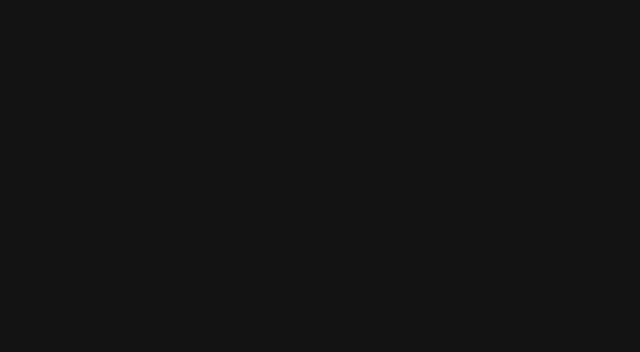
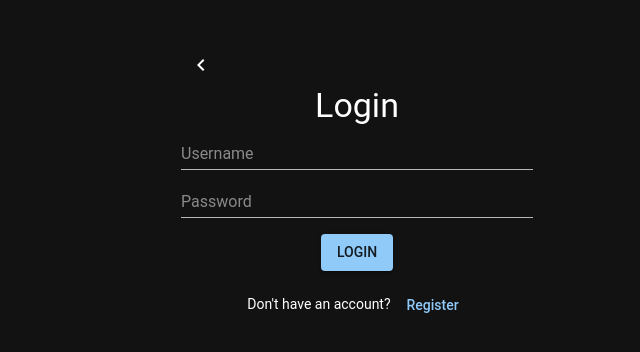
Before and after one commit to CodeMaster482/minions-client, a React (Create React App) app in the folder plugin/plugin-fulconsafe/: page /login in a window 1280 px wide. Shown: the part 216-568 px from the top of the page, without its empty margins (283-923 px from the left). Built offline with nearby package versions, Linux system fonts and the light colour scheme.

Commit message:
Login + Router + Statistic

```diff
--- a/plugin/plugin-fulconsafe/src/App.tsx
+++ b/plugin/plugin-fulconsafe/src/App.tsx
@@ -1,51 +1,34 @@
 import React from 'react';
 import { Routes, Route, useNavigate } from 'react-router-dom';
 import { useEffect, useState } from 'react';
+import ProtectedRoute from '../src/components/protectedRoutes/ProtectedRoutes';
 
 import './App.css';
 
 import MainPage from './pages/MainPage'
 import ProfilePage from './pages/ProfilePage';
+import { AuthProvider } from './context/AuthProvider';
+import LoginPage from './pages/LoginPage';
 
-interface PrivateRouteProps {
-  element: React.ReactNode; // JSX element or any renderable content
-}
 
-function PrivateRoute({element}: PrivateRouteProps) {
-  const navigate = useNavigate();
-  const [isAuthenticated, setIsAuthenticated] = useState(false);
-
-  useEffect(() => {
-    const token = localStorage.getItem('session_id');
-    setIsAuthenticated(!!token);
-  }, []);
-
-  if (!isAuthenticated) {
-    navigate('/login');
-    return null;
-  }
-
-  return element;
-}
 
 function App() {
   return (
-    <div className="App">
-      <Routes>
-        <Route path='/'
-          element={
-            <MainPage/>
-          }
-        />
-        <Route path='/settings'></Route>
-        <Route path='/profile'
-          element={
-            <PrivateRoute element={<ProfilePage/>}/>
-          }>
-        </Route>
-        <Route path='/login'></Route>
-      </Routes>
-    </div>
+    <AuthProvider>
+      <div className="App">
+        <Routes>
+          <Route path='/' element={ <MainPage/> }/>
+          <Route path='/settings'></Route>
+
+          {/* Protected Route for /profile */}
+          <Route
+            path="/profile"
+            element={ <ProfilePage /> }
+          />
+          <Route path='/login' element={<LoginPage/>}></Route>
+        </Routes>
+      </div>
+    </AuthProvider>
   );
 }
 
--- /dev/null
+++ b/plugin/plugin-fulconsafe/src/components/protectedRoutes/ProtectedRoutes.tsx
@@ -0,0 +1,26 @@
+// src/components/ProtectedRoute.tsx
+
+import React from 'react';
+import { Route, Navigate, RouteProps } from 'react-router-dom';
+import { useAuth } from '../../context/AuthProvider';
+
+// Define the ProtectedRouteProps interface without trying to extend RouteProps
+interface ProtectedRouteProps {
+  element: React.ReactNode;
+  path: string;
+  // You can add other props like exact, strict, etc., if needed
+}
+
+const ProtectedRoute: React.FC<ProtectedRouteProps> = ({ element, path }) => {
+  const { isAuthenticated } = useAuth();
+
+  // If the user is authenticated, render the element; otherwise, redirect to login
+  return (
+    <Route
+      path={path}
+      element={isAuthenticated ? element : <Navigate to="/login" />}
+    />
+  );
+};
+
+export default ProtectedRoute;
--- /dev/null
+++ b/plugin/plugin-fulconsafe/src/context/AuthProvider.tsx
@@ -0,0 +1,34 @@
+import React, { createContext, useContext, useState, ReactNode } from 'react';
+
+interface AuthContextType {
+  isAuthenticated: boolean;
+  login: () => void;
+  logout: () => void;
+}
+
+const AuthContext = createContext<AuthContextType | undefined>(undefined);
+
+export const useAuth = (): AuthContextType => {
+  const context = useContext(AuthContext);
+  if (!context) {
+    throw new Error('useAuth must be used within an AuthProvider');
+  }
+  return context;
+};
+
+interface AuthProviderProps {
+  children: ReactNode;
+}
+
+export const AuthProvider: React.FC<AuthProviderProps> = ({ children }) => {
+  const [isAuthenticated, setIsAuthenticated] = useState<boolean>(false);
+
+  const login = () => setIsAuthenticated(true);
+  const logout = () => setIsAuthenticated(false);
+
+  return (
+    <AuthContext.Provider value={{ isAuthenticated, login, logout }}>
+      {children}
+    </AuthContext.Provider>
+  );
+};
--- a/plugin/plugin-fulconsafe/src/index.css
+++ b/plugin/plugin-fulconsafe/src/index.css
@@ -1,6 +1,8 @@
 body {
+  /*
   height: 500px;
   width: 400px;
+  */
   margin: 0;
   font-family: -apple-system, BlinkMacSystemFont, 'Segoe UI', 'Roboto', 'Oxygen',
     'Ubuntu', 'Cantarell', 'Fira Sans', 'Droid Sans', 'Helvetica Neue',
--- a/plugin/plugin-fulconsafe/src/index.tsx
+++ b/plugin/plugin-fulconsafe/src/index.tsx
@@ -1,6 +1,6 @@
 import React from 'react';
 import ReactDOM from 'react-dom/client';
-import { BrowserRouter } from 'react-router-dom'
+import { BrowserRouter, MemoryRouter } from 'react-router-dom'
 
 import { ThemeProvider } from '@mui/material/styles';
 import CssBaseline from '@mui/material/CssBaseline';
@@ -21,7 +21,13 @@ root.render(
       <CssBaseline />
       {/* ThemeProvider makes the theme available down the React tree thanks to React context. */}
       {/* CssBaseline kickstart an elegant, consistent, and simple baseline to build upon. */}
-      <BrowserRouter>
+      {/*initialEntries={['/', '/login', '/profile']}*/}
+      <BrowserRouter
+        future={{
+          v7_startTransition: true,
+        }}
+        basename='/'
+      >
         <App />
       </BrowserRouter>
     </ThemeProvider>
--- /dev/null
+++ b/plugin/plugin-fulconsafe/src/pages/LoginPage.tsx
@@ -0,0 +1,120 @@
+import React, { useState, useEffect } from 'react';
+import { useNavigate } from 'react-router-dom';
+
+import { Input, Button, Typography, Box, IconButton } from '@mui/material';
+
+import ArrowBackIcon from '@mui/icons-material/KeyboardArrowLeft';
+
+import { useAuth } from '../context/AuthProvider';
+
+function AuthPage() {
+    const auth = useAuth();
+    const navigate = useNavigate();
+
+    const [username, setUsername] = useState('');
+    const [password, setPassword] = useState('');
+    const [isLogin, setIsLogin] = useState(true);  // Toggle between login and registration
+
+    const handleAuth = async () => {
+        const authData = {
+            username: username,
+            password: password
+        };
+
+        const url = isLogin
+            ? 'http://90.156.219.248:8080/api/auth/login'  // Login endpoint
+            : 'http://90.156.219.248:8080/api/auth/register';  // Registration endpoint
+
+        try {
+            const response = await fetch(url, {
+                method: 'POST',
+                headers: {
+                    'Content-Type': 'application/json'
+                },
+                body: JSON.stringify(authData)
+            });
+
+            if (!response.ok) {
+                throw new Error(isLogin ? 'Login failed' : 'Registration failed');
+            }
+
+            const data = await response.json();
+            const authToken = data.token;  // Assuming the API returns a token
+            localStorage.setItem('session_id', authToken);
+            auth.login();
+            console.log(`${isLogin ? 'Logged in' : 'Registered'} successfully:`, data);
+
+            // Optionally redirect the user after successful login/registration
+            // navigate('/profile');
+
+        } catch (error) {
+            console.error('Error during authentication:', error);
+        }
+    };
+
+    const handleNavigateBack = () => {
+        navigate('/');
+    };
+
+    useEffect(() => {
+        if (auth.isAuthenticated) {
+            navigate('/profile');
+        }
+    }, [auth.isAuthenticated, navigate]);
+
+    return (
+        <Box
+            display="inline-flex"
+            flexDirection="column"
+            alignItems="flex-start"
+            justifyContent="center"
+            minHeight="100vh"
+            width="50vh"
+            p={3}
+        >
+            <IconButton onClick={handleNavigateBack}>
+                <ArrowBackIcon />
+            </IconButton>
+            <Box>
+                <Typography variant="h4" gutterBottom>{isLogin ? 'Login' : 'Register'}</Typography>
+                <Input
+                    placeholder="Username"
+                    value={username}
+                    onChange={(e) => setUsername(e.target.value)}
+                    sx={{ mb: 2, width: '100%' }}
+                />
+                <Input
+                    placeholder="Password"
+                    type="password"
+                    value={password}
+                    onChange={(e) => setPassword(e.target.value)}
+                    sx={{ mb: 2, width: '100%' }}
+                />
+
+                <Button
+                    variant="contained"
+                    color="primary"
+                    onClick={handleAuth}
+                >
+                    {isLogin ? 'Login' : 'Register'}
+                </Button>
+
+                <Box mt={2}>
+                    <Typography variant="body2">
+                        {isLogin ? "Don't have an account?" : "Already have an account?"}
+                        <Button
+                            variant="text"
+                            color="primary"
+                            onClick={() => setIsLogin(!isLogin)}
+                            sx={{ textTransform: 'none', marginLeft: 1 }}
+                        >
+                            {isLogin ? 'Register' : 'Login'}
+                        </Button>
+                    </Typography>
+                </Box>
+            </Box>
+        </Box>
+    );
+}
+
+export default AuthPage;
--- a/plugin/plugin-fulconsafe/src/pages/ProfilePage.tsx
+++ b/plugin/plugin-fulconsafe/src/pages/ProfilePage.tsx
@@ -1,22 +1,66 @@
-import React, { useEffect } from 'react';
+import React, { useEffect, useState } from 'react';
 import { Input } from '@mui/material';
+import { useNavigate } from 'react-router-dom'; // Importing useNavigate for routing in v6
+import { useAuth } from '../context/AuthProvider'; // Import your custom hook
+import { Typography } from '@mui/material';
 
 function ProfilePage() {
-    // Example: Check if the user is authenticated
-    const isAuthenticated = localStorage.getItem('authToken'); // Replace with your actual auth check logic
+  const { isAuthenticated } = useAuth(); // Accessing the authentication state
+  const navigate = useNavigate(); // Using useNavigate for navigation in v6
+  const [htmlContent, setHtmlContent] = useState(''); // State to hold the fetched HTML content
+  const [loading, setLoading] = useState(true); // Loading state for fetching
 
-    // For react-router-dom v5
-    // if (!isAuthenticated) {
-    //   return <Redirect to="/login" />;
-    // }
+  // Effect hook to handle authentication check and fetching HTML content
+  useEffect(() => {
+    if (!isAuthenticated) {
+      console.log('go to login')
+      navigate('/login'); // Redirect to login if not authenticated
+    }
+  }, [isAuthenticated, navigate]);
 
-    return (
-        <>
-            { isAuthenticated &&
-                <Input placeholder="Profile input" />
-            }
-        </>
-    );
+  // Effect hook to fetch data from the API
+  useEffect(() => {
+    const fetchHtmlContent = async () => {
+      try {
+        const response = await fetch('http://90.156.219.248:8080/api/statistics/top-links');
+        if (response.ok) {
+          const data = await response.text(); // Get the response text (HTML)
+          setHtmlContent(data); // Set the HTML content in state
+        } else {
+          console.error('Failed to fetch HTML content');
+        }
+      } catch (error) {
+        console.error('Error fetching data:', error);
+      } finally {
+        setLoading(false); // Set loading to false once fetch is complete
+      }
+    };
+
+    fetchHtmlContent();
+  }, []); // Empty dependency array means this will run only once when component mounts
+
+  if (!isAuthenticated) {
+    return null; // Optionally return null until the redirect happens
+  }
+
+  if (loading) {
+    return <div>Loading...</div>; // Render a loading state while fetching
+  }
+
+  return (
+    <div>
+      <Typography variant="h5" component="div">
+            Статистика
+      </Typography>
+      <iframe
+        title="HTML Content"
+        srcDoc={htmlContent} // Inject fetched HTML content directly into the iframe
+        width="1500px"
+        height="800px"
+        style={{ border: 'none', marginTop: '20px' }} // Optional styles
+      />
+    </div>
+  );
 }
 
 export default ProfilePage;
```
